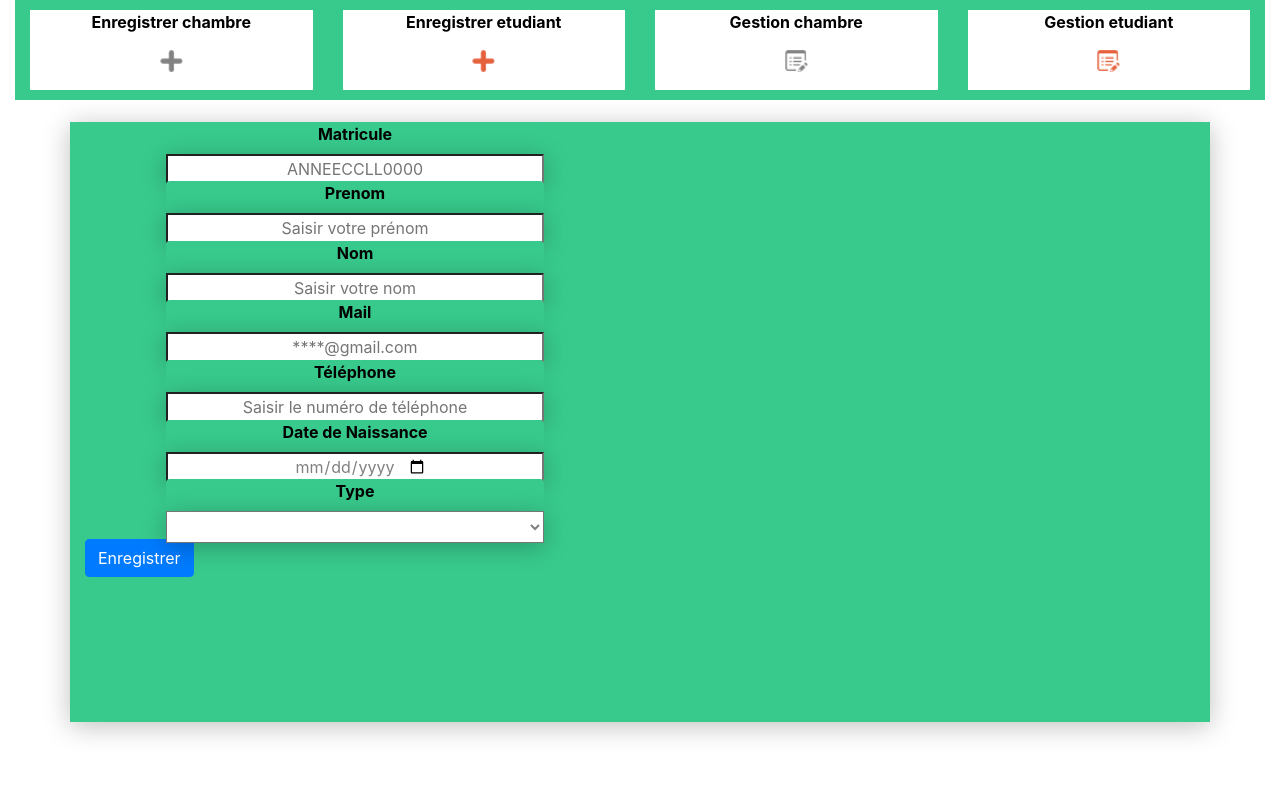
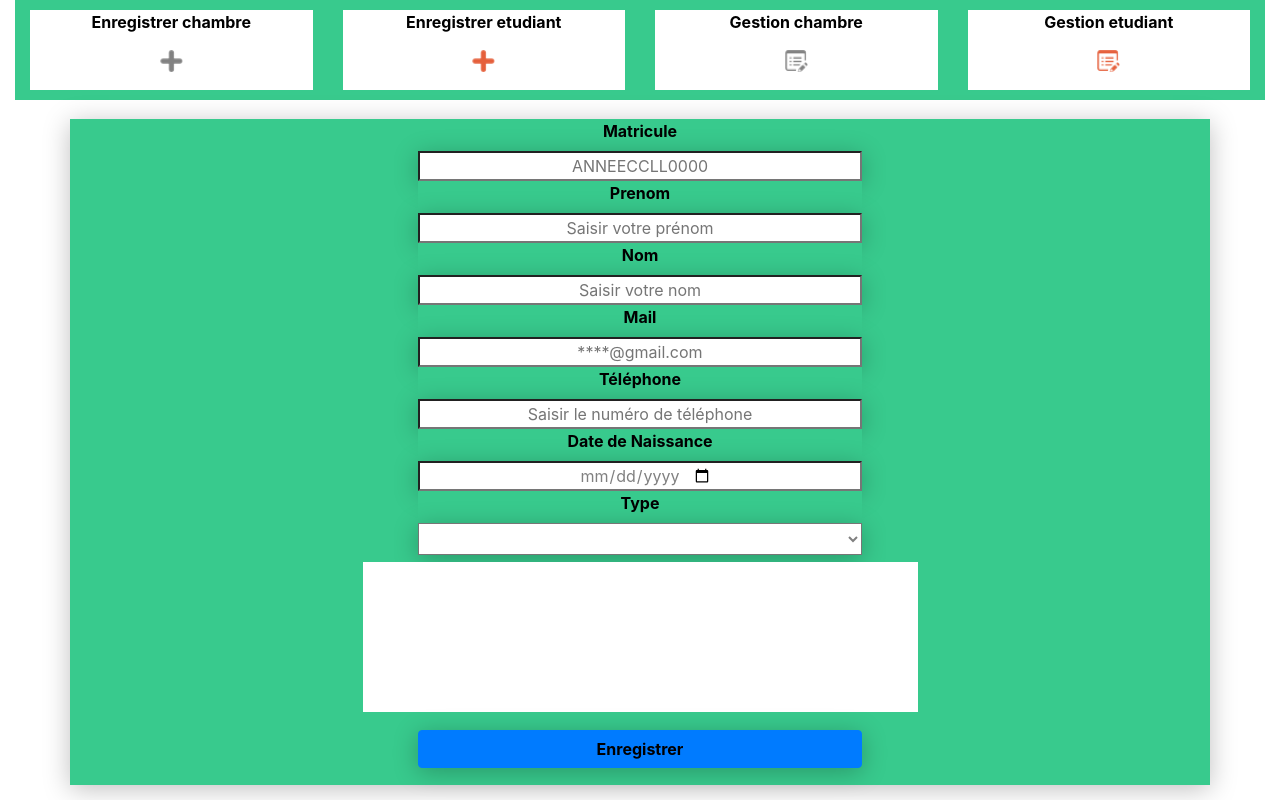
Before and after one commit to Bocar95/Projet_MVC, a PHP site: page /front-end/enregistrer_etudiant.html in a window 1280 px wide. Run offline with PHP 8.4, Linux system fonts and the light colour scheme.

Commit message:
Integration

```diff
--- a/front-end/css/enregistrer_etudiant.css
+++ b/front-end/css/enregistrer_etudiant.css
@@ -1,3 +1,4 @@
+
 *{
     box-sizing: border-box;
 }
@@ -45,7 +46,6 @@ body {
 
 .container {
     position: relative;
-    height: 75%;
     background-color: #FFFFFF;
     margin: 1.5% auto;
     padding: 0px;
@@ -60,16 +60,16 @@ body {
     background-color: #38CA8D;
 }
 
-.form-control {
-    width: 70%;
+.label_input {
+    width: 40%;
     position: relative;
     border: none;
     padding: 0px;
-    margin: 4% auto;
+    margin: 0px auto;
     background-color: #38CA8D;
 }
 
-.form-control label{
+.label_input label{
     display: block;
     color: black;
     font-weight: bold;
@@ -78,7 +78,7 @@ body {
     justify-content: center;
 }
 
-.form-control input{
+.label_input input{
     width: 100%;
     height: 30px;
     padding: 5px;
@@ -91,7 +91,7 @@ body {
     background-color: #FFFFFF;
 }
 
-.form-control select{
+.label_input select{
     width: 100%;
     height: 30px;
     padding: 15px;
@@ -101,12 +101,19 @@ body {
     background-color: #FFFFFF;
 }
 
-.form-control button{
+.zone_affichage {
     position: relative;
-    top: 300%;
+    width: 50%;
+    height: 150px;
+    background-color: #FFFFFF;
+    margin: 0px auto;
+}
+
+.label_input button{
+    position: relative;
     width: 100%;
-    height: 30px;
-    padding: 15px;
+    margin: 4% 0px 4%;
+    margin: 0x auto;
     text-align: center;
     color: black;
     font-weight: bold;
--- a/front-end/enregistrer_etudiant.html
+++ b/front-end/enregistrer_etudiant.html
@@ -58,38 +58,38 @@
 
             <form method="POST" action="" class="form">
 
-                <article class="col-6">
-                    <div class="form-control">
+                <article class="col-md">
+                    <div class="label_input">
                         <label for="matricule">Matricule</label>
                         <input type="text" name="matricule" id="matricule" placeholder="ANNEECCLL0000">
                         <small class="error-form" id="error_numero"></small>
                     </div>
 
-                    <div class="form-control">
+                    <div class="label_input">
                         <label for="prenom">Prenom</label>
                         <input type="text" name="prenom" id="prenom" placeholder="Saisir votre prénom">
                         <small class="error-form" id="error_prenom"></small>
                     </div>
 
-                    <div class="form-control">
+                    <div class="label_input">
                         <label for="nom">Nom</label>
                         <input type="text" name="nom" id="nom" placeholder="Saisir votre nom">
                         <small class="error-form" id="error_nom"></small>
                     </div>
 
-                    <div class="form-control">
+                    <div class="label_input">
                         <label for="mail">Mail</label>
                         <input type="text" name="mail" id="mail" placeholder="****@gmail.com">
                         <small class="error-form" id="error_numero"></small>
                     </div>
 
-                    <div class="form-control">
+                    <div class="label_input">
                         <label for="telephone">Téléphone</label>
                         <input type="text" name="telephone" id="telephone" placeholder="Saisir le numéro de téléphone">
                         <small class="error-form" id="error_nom"></small>
                     </div>
 
-                    <div class="form-control">
+                    <div class="label_input">
                         <label for="date">Date de Naissance</label>
                         <input type="date" name="date" id="date" placeholder="Saisir la date de naissance">
                         <small class="error-form" id="error_nom"></small>
@@ -97,9 +97,9 @@
 
                 </article>
 
-                <article class="col-6">
+                <article class="col-md">
 
-                    <div class="form-control">
+                    <div class="label_input">
                         <label for="type">Type</label>
                             <select name="type" id="type">
                                 <option value="" selected></option>
@@ -110,10 +110,12 @@
                     </div>
 
                     <div class="zone_affichage" id="zone_affichage">
-                        <!--ON GENERE LES CHAMPS DE REPONSE ICI-->
+                        <!--ON GENERE LES CHAMPS ICI (dans la zone blanche)-->
                     </div>
 
-                    <button type="submit" name="enregistrer" id="enregistrer" class="btn btn-primary">Enregistrer</button>
+                    <div class="label_input">
+                        <button type="submit" name="enregistrer" id="enregistrer" class="btn btn-primary">Enregistrer</button>
+                    </div>
 
                 </article>
             </form>
```
Also changed, not shown: front-end/css/enregistrer_chambre.css (+8 -11 lines), front-end/enregistrer_chambre.html (+4 -4 lines).
